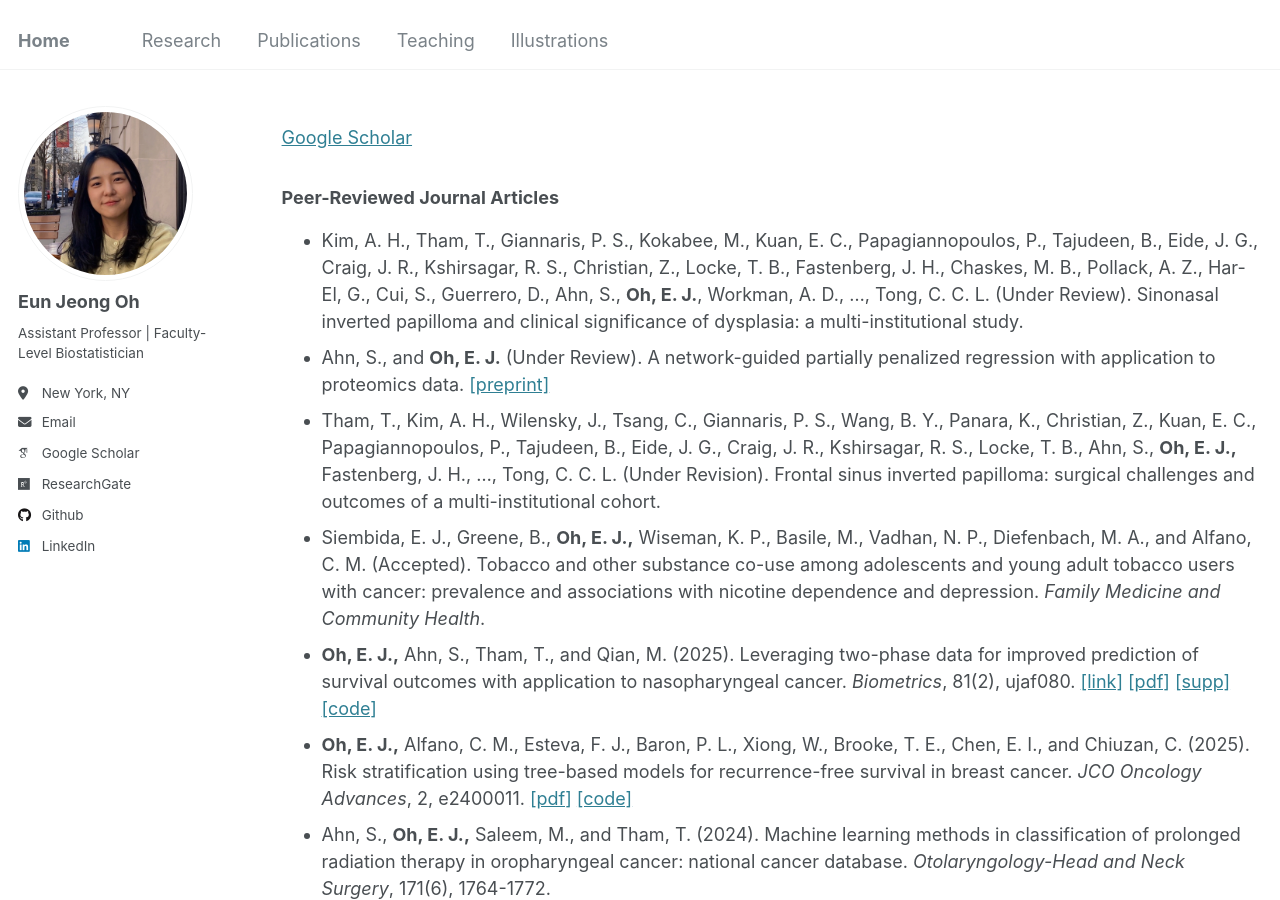
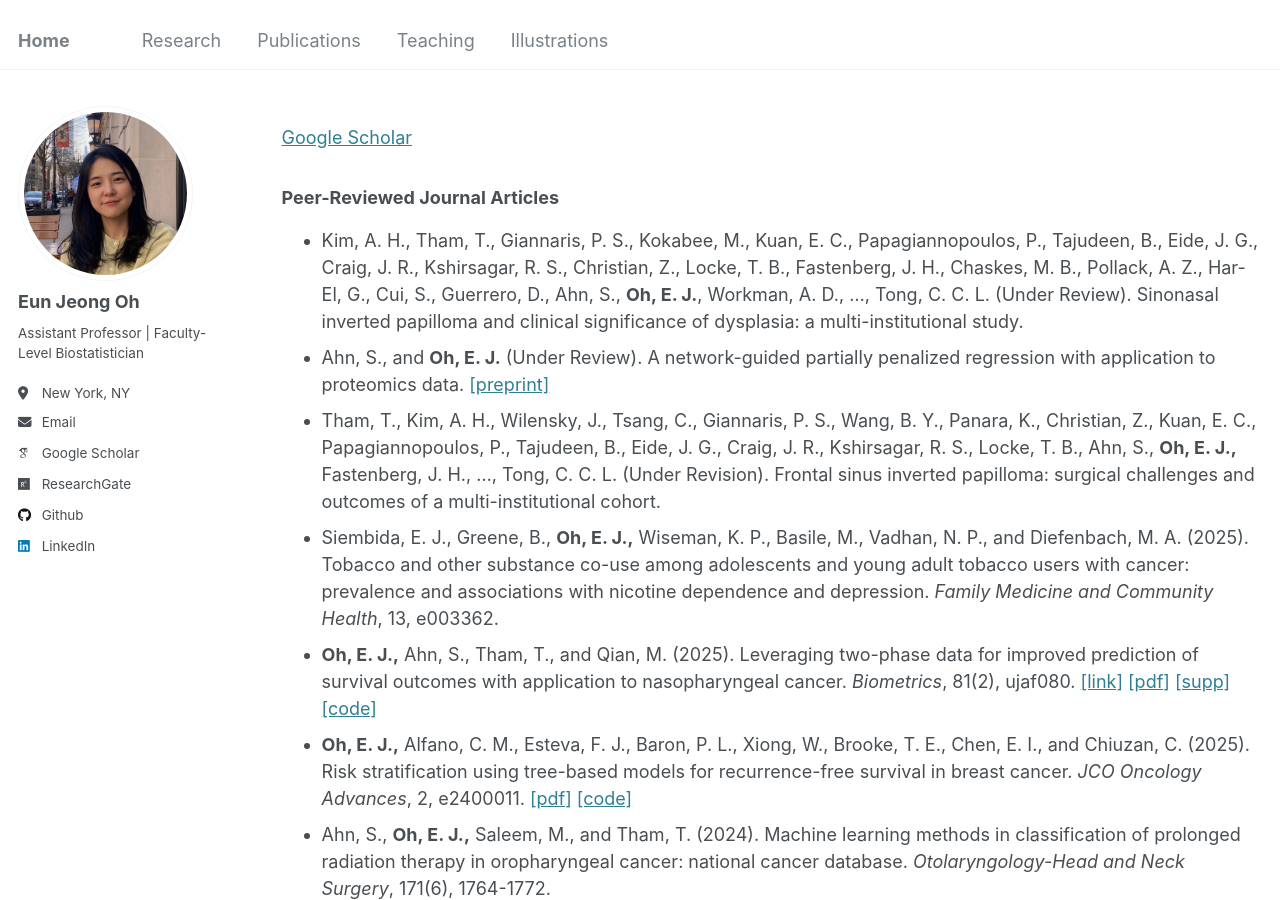
Before and after one commit to oheunj/oheunj.github.io, a Jekyll site: the page built from _pages/publications.md, in a window 1280 px wide and 900 px high. Built offline with Jekyll 4.4.1, drawn with Linux system fonts in a browser that asks for light colours; some web fonts are replaced.

Commit message:
Update publications.md

```diff
--- a/_pages/publications.md
+++ b/_pages/publications.md
@@ -15,7 +15,7 @@ redirect_from:
 * Kim, A. H., Tham, T., Giannaris, P. S., Kokabee, M., Kuan, E. C., Papagiannopoulos, P., Tajudeen, B., Eide, J. G., Craig, J. R., Kshirsagar, R. S., Christian, Z., Locke, T. B., Fastenberg, J. H., Chaskes, M. B., Pollack, A. Z., Har-El, G., Cui, S., Guerrero, D., Ahn, S., __Oh, E. J.__, Workman, A. D., ..., Tong, C. C. L. (Under Review). Sinonasal inverted papilloma and clinical significance of dysplasia: a multi-institutional study.
 * Ahn, S., and __Oh, E. J.__ (Under Review). A network-guided partially penalized regression with application to proteomics data. [[preprint]](https://arxiv.org/pdf/2505.22986)
 * Tham, T., Kim, A. H., Wilensky, J., Tsang, C., Giannaris, P. S., Wang, B. Y., Panara, K., Christian, Z., Kuan, E. C., Papagiannopoulos, P., Tajudeen, B., Eide, J. G., Craig, J. R., Kshirsagar, R. S., Locke, T. B., Ahn, S., __Oh, E. J.,__ Fastenberg, J. H., ..., Tong, C. C. L. (Under Revision). Frontal sinus inverted papilloma: surgical challenges and outcomes of a multi-institutional cohort.
-* Siembida, E. J., Greene, B., __Oh, E. J.,__ Wiseman, K. P., Basile, M., Vadhan, N. P., Diefenbach, M. A., and Alfano, C. M. (Accepted). Tobacco and other substance co-use among adolescents and young adult tobacco users with cancer: prevalence and associations with nicotine dependence and depression. _Family Medicine and Community Health_.
+* Siembida, E. J., Greene, B., __Oh, E. J.,__ Wiseman, K. P., Basile, M., Vadhan, N. P., and Diefenbach, M. A. (2025). Tobacco and other substance co-use among adolescents and young adult tobacco users with cancer: prevalence and associations with nicotine dependence and depression. _Family Medicine and Community Health_, 13, e003362.
 * __Oh, E. J.,__ Ahn, S., Tham, T., and Qian, M. (2025). Leveraging two-phase data for improved prediction of survival outcomes with application to nasopharyngeal cancer. _Biometrics_, 81(2), ujaf080. [[link]](https://academic.oup.com/biometrics/article/doi/10.1093/biomtc/ujaf080/8174609?utm_source=authortollfreelink&utm_campaign=biometrics&utm_medium=email&guestAccessKey=3eeab5b5-3196-45c2-a2dc-26cd057f53c8) [[pdf]](https://oheunj.github.io/files/ujaf080.pdf) [[supp]](https://oheunj.github.io/files/BIOM_SuppMaterials_TwoPhaseSurv.pdf) [[code]](https://github.com/oheunj/TwoPhaseSurv)
 * __Oh, E. J.,__ Alfano, C. M., Esteva, F. J., Baron, P. L., Xiong, W., Brooke, T. E., Chen, E. I., and  Chiuzan, C. (2025). Risk stratification using tree-based models for recurrence-free survival in breast cancer. _JCO Oncology Advances_, 2, e2400011. [[pdf]](https://ascopubs.org/doi/pdfdirect/10.1200/OA.24.00011) [[code]](https://github.com/oheunj/SurvTrees)
 * Ahn, S., __Oh, E. J.,__ Saleem, M., and Tham, T. (2024). Machine learning methods in classification of prolonged radiation therapy in oropharyngeal cancer: national cancer database. _Otolaryngology-Head and Neck Surgery_, 171(6), 1764-1772.
```
